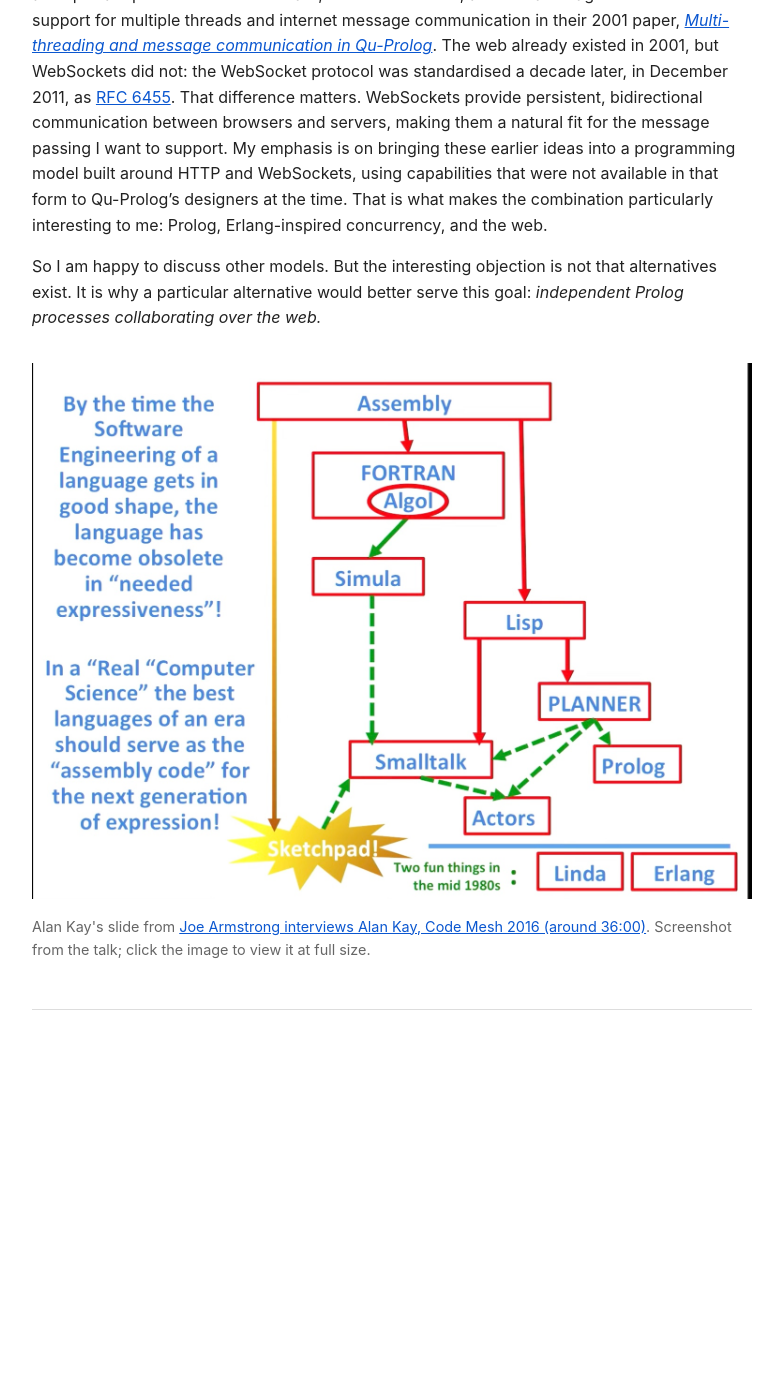
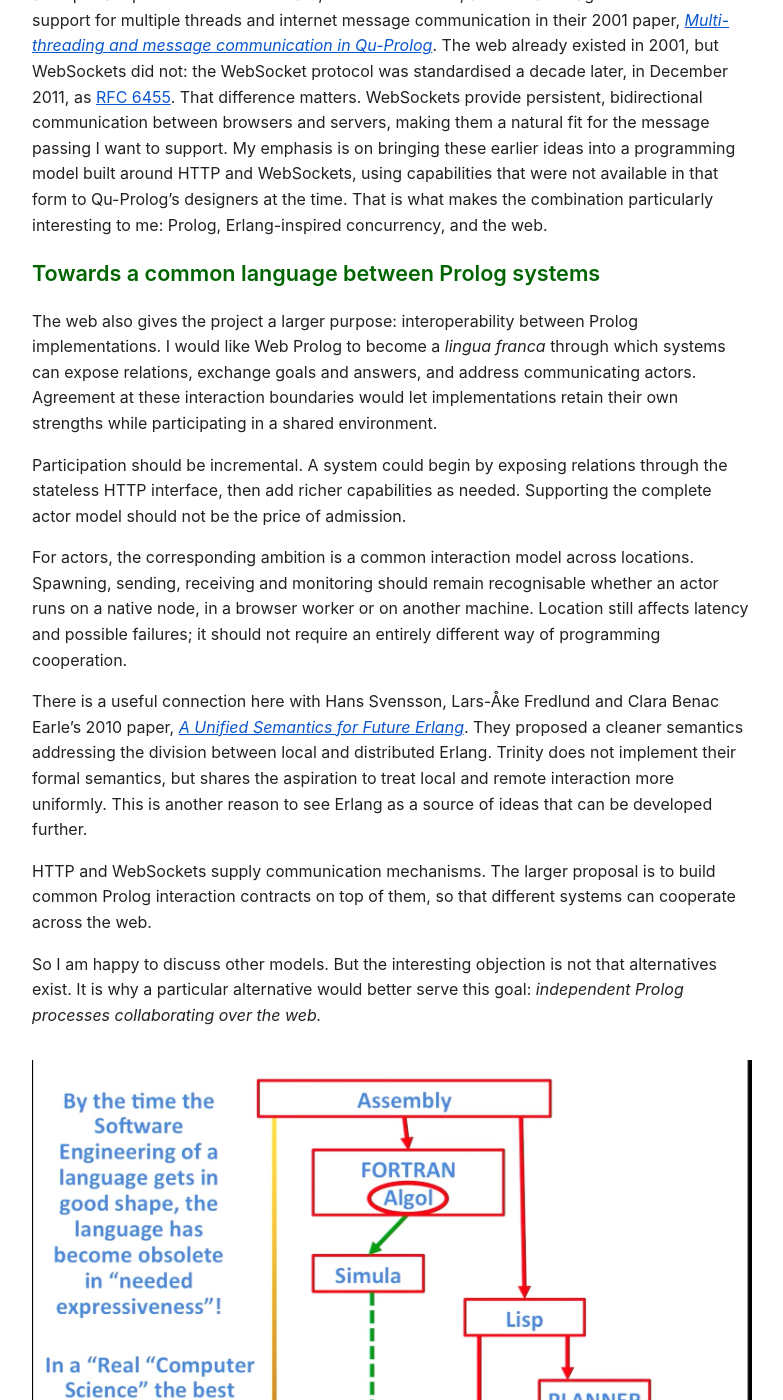
Before and after one commit to torbjornlager/book-project-home, a Jekyll site: the page built from _posts/2026-10-31-why-erlang-for-web-prolog.md, in a window 1280 px wide and 1400 px high, scrolled down 2465 px. Shown: the whole window, without its empty margins (248-1031 px from the left). Built offline with Jekyll 4.4.1, drawn with Linux system fonts in a browser that asks for light colours; comment, search, counter and statistics services are not loaded; before the commit the page ends 3555 px from its top, so only the background shows below that.

Commit message:
Explain cross-system interoperability and incremental participation

```diff
--- a/_posts/2026-10-31-why-erlang-for-web-prolog.md
+++ b/_posts/2026-10-31-why-erlang-for-web-prolog.md
@@ -51,6 +51,18 @@ Part of that choice is quite personal and pragmatic. HTTP and WebSockets are tec
 
 Nor am I claiming that combining Prolog with distributed message passing is new. Qu-Prolog is an important predecessor: Keith Clark, Peter J. Robinson, and Richard Hagen described its support for multiple threads and internet message communication in their 2001 paper, [*Multi-threading and message communication in Qu-Prolog*](https://doi.org/10.1017/S147106840100120X). The web already existed in 2001, but WebSockets did not: the WebSocket protocol was standardised a decade later, in December 2011, as [RFC 6455](https://www.rfc-editor.org/rfc/rfc6455). That difference matters. WebSockets provide persistent, bidirectional communication between browsers and servers, making them a natural fit for the message passing I want to support. My emphasis is on bringing these earlier ideas into a programming model built around HTTP and WebSockets, using capabilities that were not available in that form to Qu-Prolog's designers at the time. That is what makes the combination particularly interesting to me: Prolog, Erlang-inspired concurrency, and the web.
 
+## Towards a common language between Prolog systems
+
+The web also gives the project a larger purpose: interoperability between Prolog implementations. I would like Web Prolog to become a *lingua franca* through which systems can expose relations, exchange goals and answers, and address communicating actors. Agreement at these interaction boundaries would let implementations retain their own strengths while participating in a shared environment.
+
+Participation should be incremental. A system could begin by exposing relations through the stateless HTTP interface, then add richer capabilities as needed. Supporting the complete actor model should not be the price of admission.
+
+For actors, the corresponding ambition is a common interaction model across locations. Spawning, sending, receiving and monitoring should remain recognisable whether an actor runs on a native node, in a browser worker or on another machine. Location still affects latency and possible failures; it should not require an entirely different way of programming cooperation.
+
+There is a useful connection here with Hans Svensson, Lars-Åke Fredlund and Clara Benac Earle's 2010 paper, [*A Unified Semantics for Future Erlang*](https://doi.org/10.1145/1863509.1863514). They proposed a cleaner semantics addressing the division between local and distributed Erlang. Trinity does not implement their formal semantics, but shares the aspiration to treat local and remote interaction more uniformly. This is another reason to see Erlang as a source of ideas that can be developed further.
+
+HTTP and WebSockets supply communication mechanisms. The larger proposal is to build common Prolog interaction contracts on top of them, so that different systems can cooperate across the web.
+
 So I am happy to discuss other models. But the interesting objection is not that alternatives exist. It is why a particular alternative would better serve this goal: *independent Prolog processes collaborating over the web.*
 
 <figure style="margin: 2rem 0;">
```
